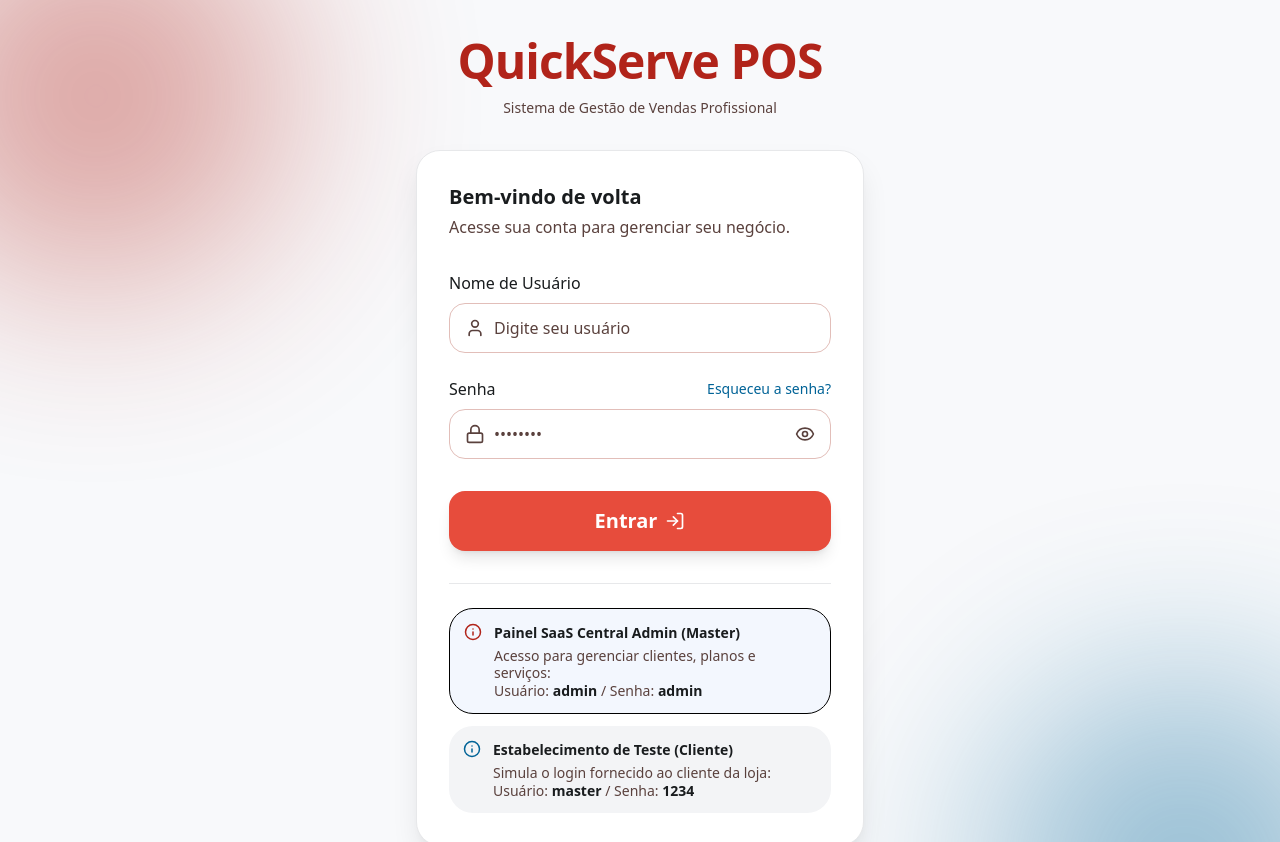
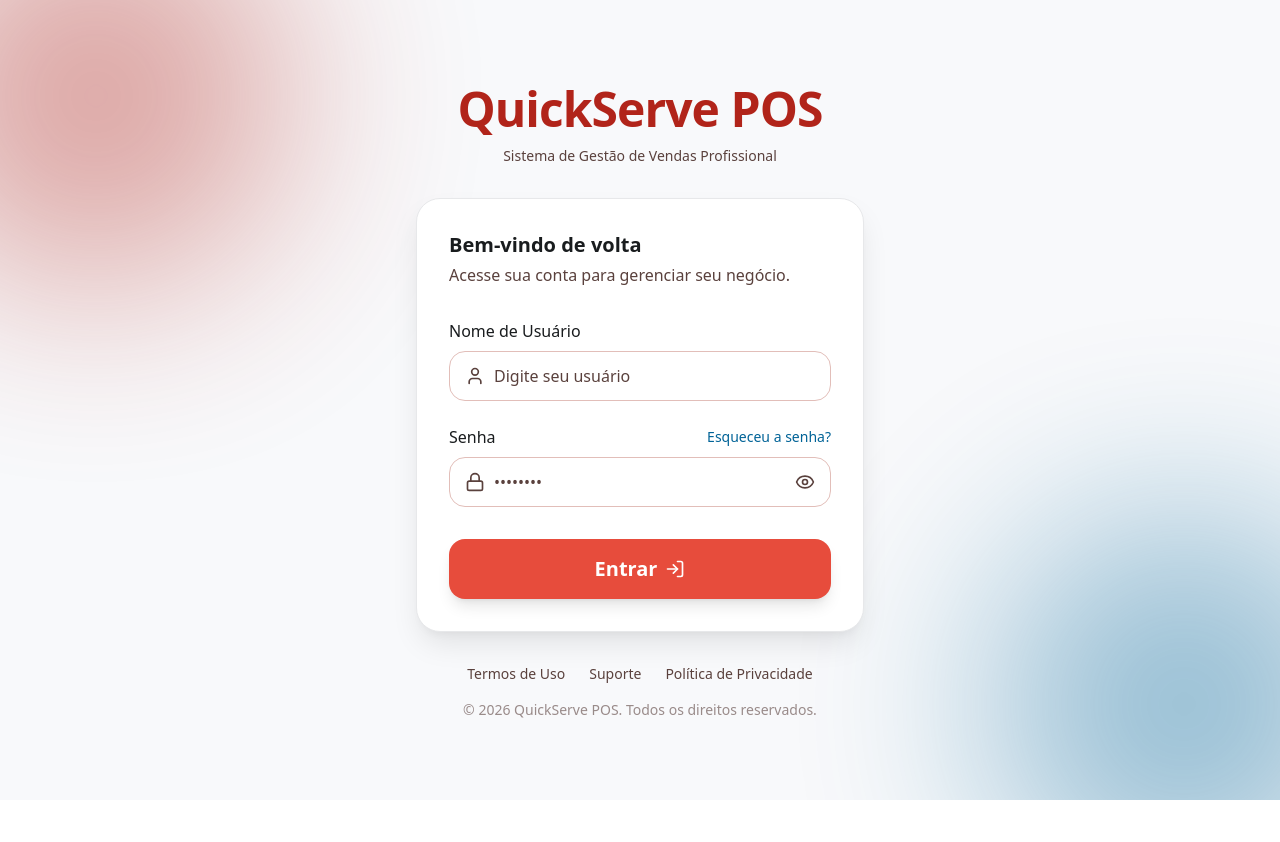
Before and after one commit to TecInfo-app/QuickServer, a React (Vite) app: page /#/login in a window 1280 px wide. Shown: the top 842 px of the page. After the commit the page ends 800 px from the top, so only its background shows below. Built offline with nearby package versions, Linux system fonts and the light colour scheme.

Commit message:
feat: add fallback login for central admin
Enable access to CentralAdmin for a specific user and implement auto-registration in Firebase Auth to ensure authentication compatibility.

```diff
--- a/src/pages/Login.tsx
+++ b/src/pages/Login.tsx
@@ -31,7 +31,10 @@ export default function Login() {
     }
 
     // 1. Central SaaS Super-Admin Check
-    if (trimUser.toLowerCase() === 'admin' && trimPass === 'admin') {
+    const isDefaultAdmin = trimUser.toLowerCase() === 'admin' && trimPass === 'admin';
+    const isIranildoFallback = trimUser.toLowerCase() === 'iranildo@quickserve.com' && trimPass === '123456';
+
+    if (isDefaultAdmin || isIranildoFallback) {
       const centralAdminUser = {
         id: 999,
         name: 'Administrador Central Sênior',
@@ -40,6 +43,12 @@ export default function Login() {
         active: true,
         permissions: ['/central-admin']
       };
+      // Try to register the user in Firebase Auth on the fly so it exists there
+      try {
+        await registerUserInFirebaseAuth('iranildo@quickserve.com', '123456', null);
+      } catch (err) {
+        console.warn("Auto-register of admin in firebase failed or already exists:", err);
+      }
       setCurrentUser(centralAdminUser);
       navigate('/central-admin');
       return;
@@ -57,6 +66,21 @@ export default function Login() {
         const authPassword = getAuthPassword(trimPass);
         authUserCredential = await signInWithEmailAndPassword(auth, authEmail, authPassword);
         console.log("Firebase Auth login successful:", authUserCredential.user.email);
+
+        // If the logged in user is iranildo@quickserve.com, grant CentralAdmin role
+        if (authEmail.toLowerCase() === 'iranildo@quickserve.com') {
+          const centralAdminUser = {
+            id: 999,
+            name: 'Administrador Central Sênior',
+            role: 'CentralAdmin',
+            meta: 'SaaS SysOwner',
+            active: true,
+            permissions: ['/central-admin']
+          };
+          setCurrentUser(centralAdminUser);
+          navigate('/central-admin');
+          return;
+        }
       } catch (authError: any) {
         console.warn("Firebase Auth login failed, trying fallback to local/Firestore check...", authError);
       }
@@ -148,7 +172,7 @@ export default function Login() {
       }
 
       // If both Firebase Auth and our database checks failed, show error
-      triggerAlert('Credenciais incorretas de Usuário ou Senha. Para o Painel Central use: admin / admin. Para o cliente de teste use: master / 1234');
+      triggerAlert('Credenciais incorretas de Usuário ou Senha. Verifique os dados digitados e tente novamente.');
     } catch (e: any) {
       console.error("Login processing error:", e);
       triggerAlert(`Ocorreu um erro ao processar o login: ${e.message || e}`);
@@ -268,30 +292,7 @@ export default function Login() {
             </div>
           </form>
 
-          {/* Access Hint */}
-          <div className="mt-8 pt-6 border-t border-surface-container-high space-y-3">
-            <div className="flex items-start gap-3 bg-[#E8F0FE]/50 border border-info/10 p-3.5 rounded-xl text-caption">
-              <Info className="text-primary shrink-0" size={18} />
-              <div className="space-y-1">
-                <p className="font-bold text-on-surface">Painel SaaS Central Admin (Master)</p>
-                <p className="text-on-surface-variant leading-tight">
-                  Acesso para gerenciar clientes, planos e serviços:<br />
-                  Usuário: <strong className="text-on-surface">admin</strong> / Senha: <strong className="text-on-surface">admin</strong>
-                </p>
-              </div>
-            </div>
-
-            <div className="flex items-start gap-3 bg-surface-container-low p-3.5 rounded-xl text-caption">
-              <Info className="text-secondary shrink-0" size={18} />
-              <div className="space-y-1">
-                <p className="font-bold text-on-surface">Estabelecimento de Teste (Cliente)</p>
-                <p className="text-on-surface-variant leading-tight">
-                  Simula o login fornecido ao cliente da loja:<br />
-                  Usuário: <strong className="text-on-surface">master</strong> / Senha: <strong className="text-on-surface">1234</strong>
-                </p>
-              </div>
-            </div>
-          </div>
+          {/* Access Hint is hidden for production production-ready clean design */}
         </div>
 
         {/* Footer Info */}
```
